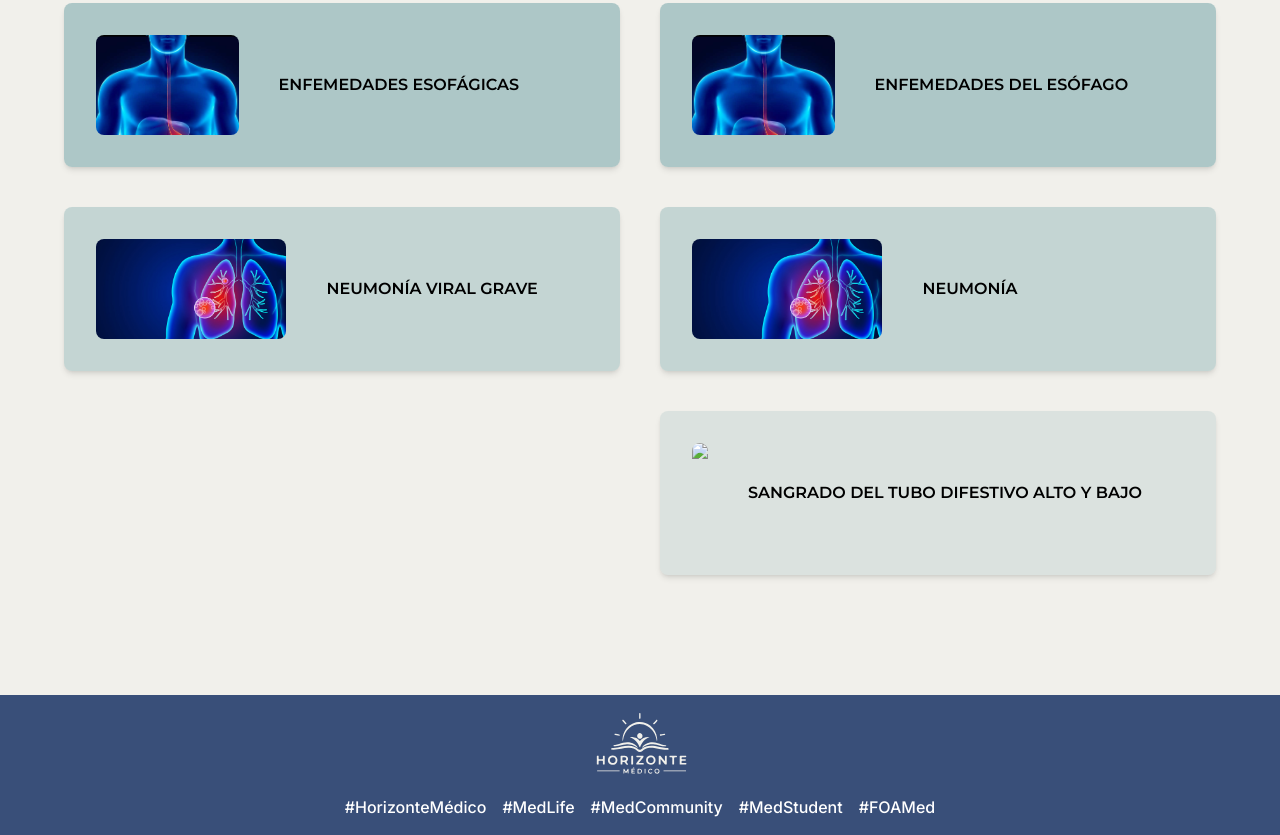
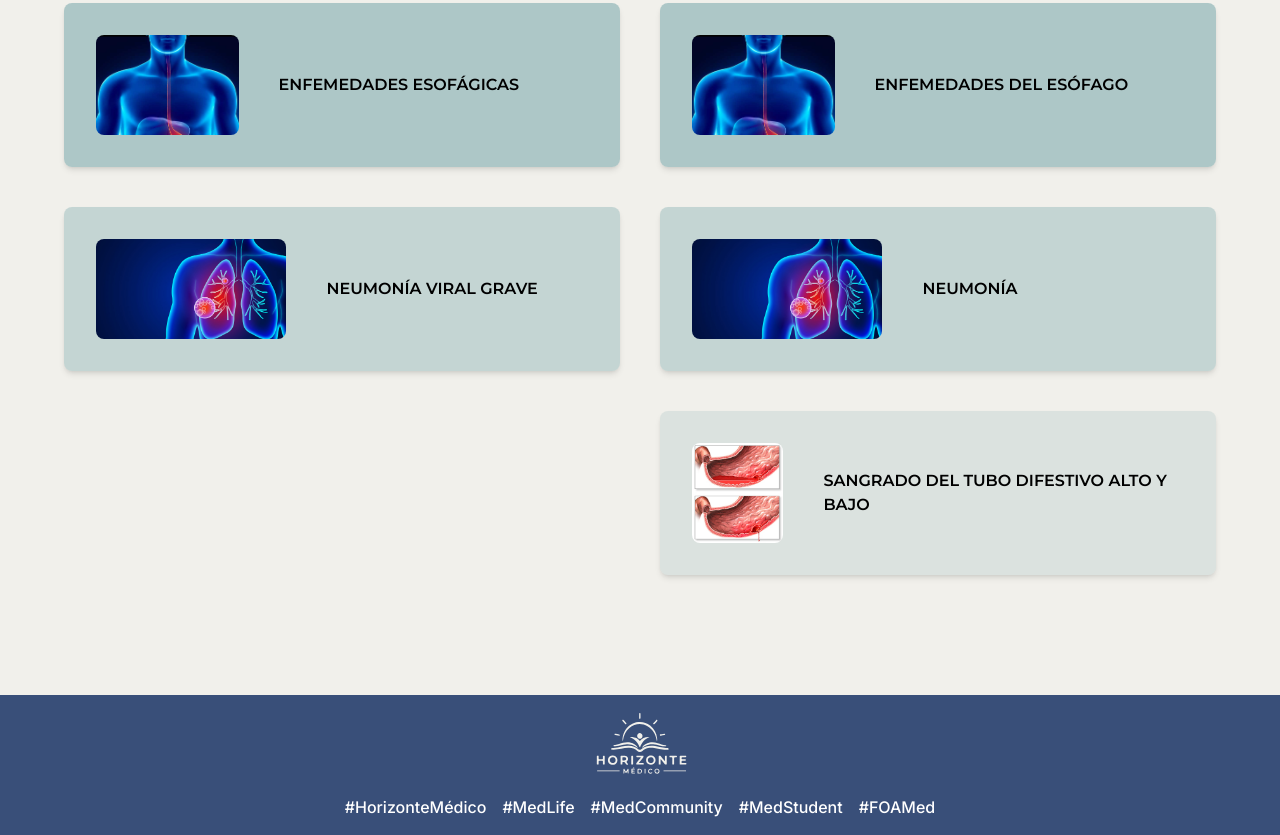
Before and after one commit to Saronyx66/horizontemedico, a website: page pages/medicina_interna.html in a window 1280 px wide. Shown: the part 837-1672 px from the top of the page. Drawn offline with nearby package versions, Linux system fonts and the light colour scheme.

Commit message:
minor changes

```diff
--- a/pages/medicina_interna.html
+++ b/pages/medicina_interna.html
@@ -124,7 +124,7 @@
                     class=" bg-[#80ACAf]/20 p-8 rounded-lg shadow-md hover:scale-110 transition duration-300 ease-in-out">
                     <a href="../assets/MEDICINA INTERNA/NOTAS/SANGRADO DE TUBO DIGESTIVO ALTO Y BAJO.pdf" target="_blank"
                         class="flex flex-row gap-10 items-center">
-                        <img src="../assets/MEDICINA INTERNA/NOTAS/" class="h-25 rounded-lg">
+                        <img src="../assets/MEDICINA INTERNA/NOTAS/sangrado-del-tubo-digestivo.jpg" class="h-25 rounded-lg">
                         <p class="text-1xl uppercase tracking-[0-2em] font-semibold"> Sangrado del tubo difestivo alto y bajo </p>
                     </a>
                 </div>
```
